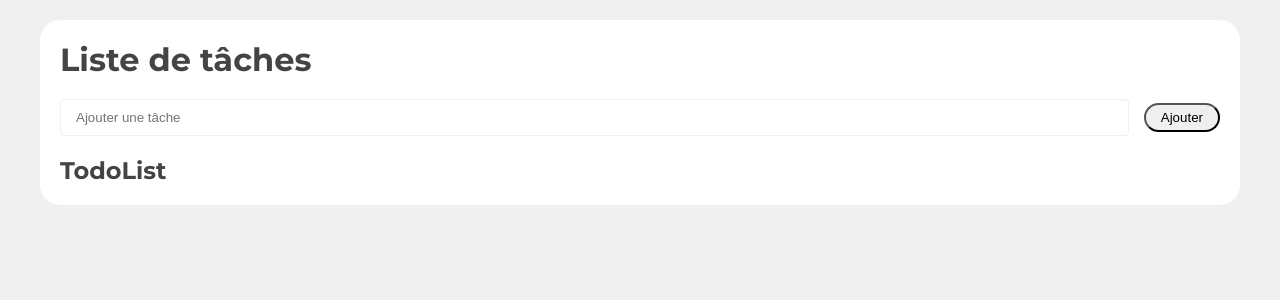
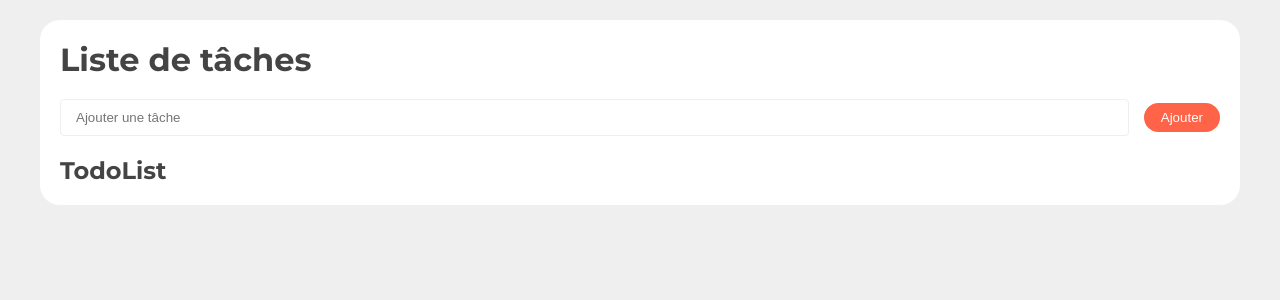
Before and after one commit to dymafr/react-c9-l2, a React (Create React App) app: page / in a window 1280 px wide. Shown: the top 300 px of the page. Built offline with nearby package versions, Linux system fonts and the light colour scheme.

Commit message:
1 file modified

```diff
--- a/src/components/AddTodo.js
+++ b/src/components/AddTodo.js
@@ -32,7 +32,7 @@ export default function AddTodo({ addTodo }) {
         className="mr-15 flex-fill"
         placeholder="Ajouter une tâche"
       />
-      <button onClick={handleClick} className="btn btn-prinmary">
+      <button onClick={handleClick} className="btn btn-primary">
         Ajouter
       </button>
     </div>
```
